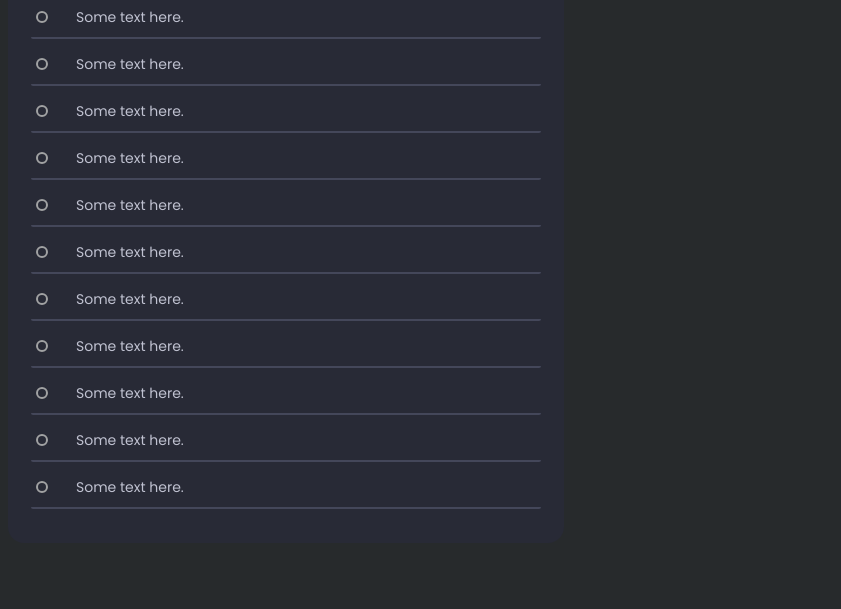
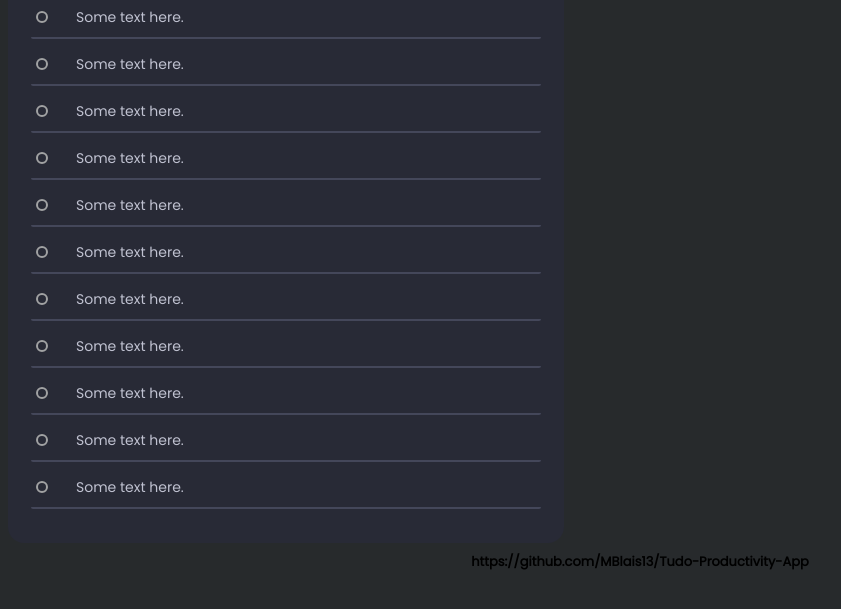
Before and after one commit to MBlais13/Tudo-Productivity-App, a plain HTML site: page index.html in a window 1280 px wide. Shown: the part 99-708 px from the top of the page, without its empty margins (0-841 px from the left). Drawn offline with Linux system fonts and the light colour scheme.

Commit message:
Update index.html

```diff
--- a/index.html
+++ b/index.html
@@ -64,4 +64,6 @@
     </div>
 </body>
 
+<footer class="footer"><h1 style="text-align: center; font-size: small;">https://github.com/MBlais13/Tudo-Productivity-App</h1></footer>
+
 </html>
```
